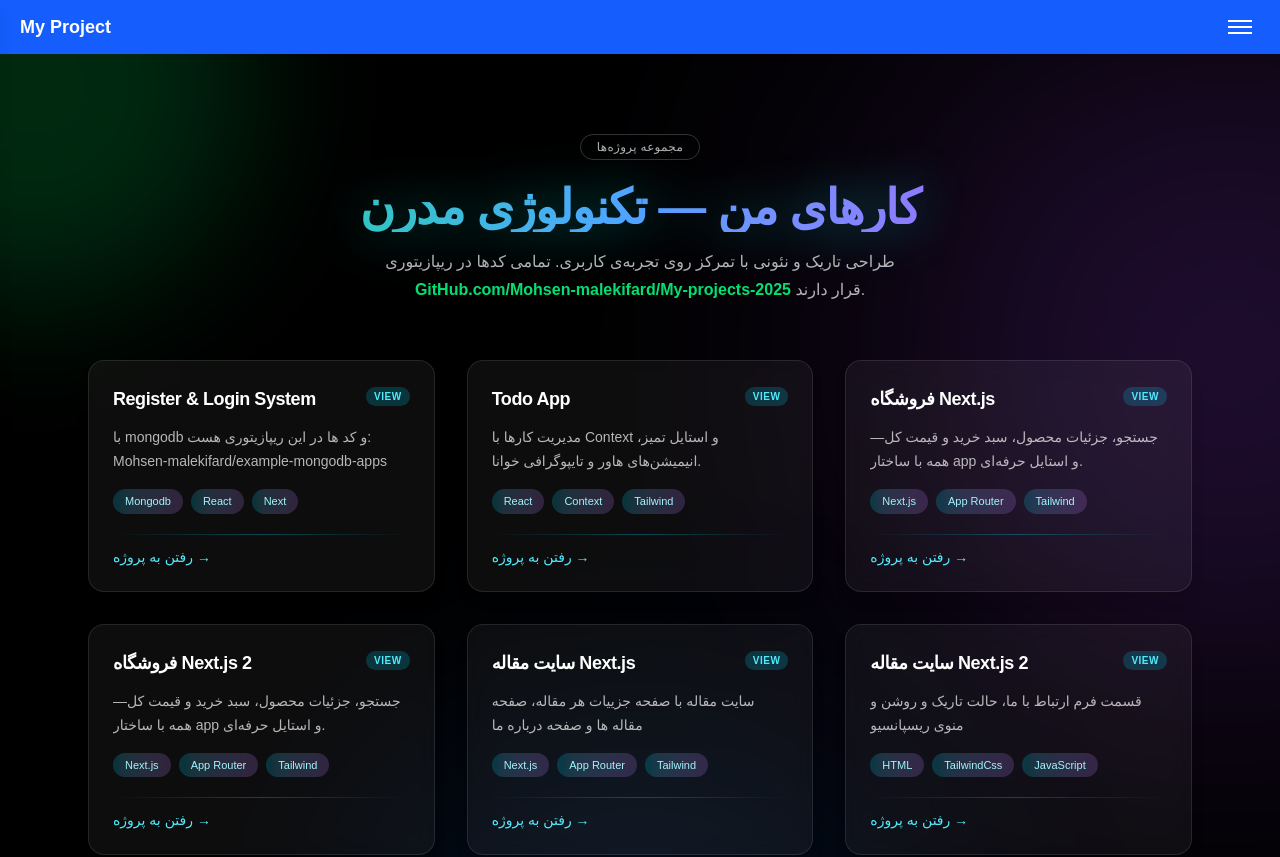
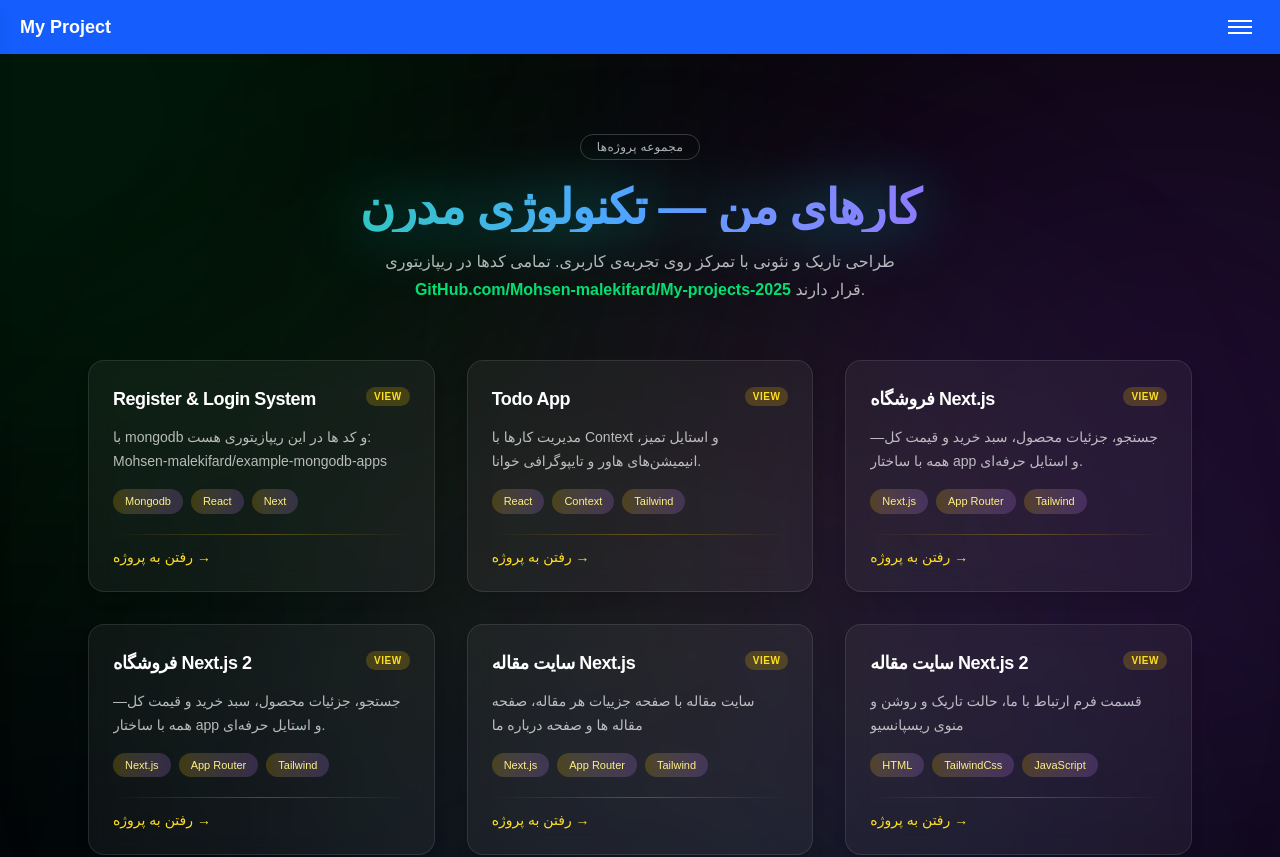
Before and after one commit to Mohsen-malekifard/My-Projects-2025, a Next.js app in the folder my-ap/: page / in a window 1280 px wide. Shown: the top 857 px of the page. Built offline with nearby package versions, Linux system fonts and the light colour scheme.

Commit message:
Update page.js

```diff
--- a/my-ap/app/page.js
+++ b/my-ap/app/page.js
@@ -44,9 +44,11 @@ export default function Home() {
   return (
     <main className="relative min-h-[calc(100vh-4rem)] overflow-hidden bg-black text-white">
       {/* پرتوهای نور انیمیشنی */}
-      <div className="pointer-events-none absolute -top-40 -left-40 h-96 w-96 rounded-full bg-green-500/30 blur-3xl animate-pulse-slow" />
-      <div className="pointer-events-none absolute top-20 right-[-200px] h-[500px] w-[500px] rounded-full bg-purple-500/30 blur-[160px] animate-float" />
-      <div className="pointer-events-none absolute bottom-[-150px] left-1/2 -translate-x-1/2 h-96 w-96 rounded-full bg-blue-500/30 blur-[120px] animate-pulse-slow delay-2000" />
+      <div className="pointer-events-none absolute -top-60 -left-60 h-[600px] w-[600px] rounded-full bg-green-500/25 blur-[180px] animate-pulse-strong" />
+      <div className="pointer-events-none absolute top-40 -right-60 h-[700px] w-[700px] rounded-full bg-purple-500/25 blur-[200px] animate-float-strong" />
+      <div className="pointer-events-none absolute bottom-[-250px] left-1/2 -translate-x-1/2 h-[600px] w-[600px] rounded-full bg-blue-500/25 blur-[180px] animate-pulse-strong delay-2000" />
+      {/* نور زرد وسط */}
+      <div className="pointer-events-none absolute top-1/3 left-1/2 -translate-x-1/2 h-[500px] w-[500px] rounded-full bg-yellow-400/20 blur-[160px] animate-glow" />
 
       <section className="relative mx-auto max-w-6xl px-6 py-20">
         {/* هدر */}
@@ -54,7 +56,7 @@ export default function Home() {
           <span className="inline-block rounded-full border border-white/20 px-4 py-1 text-xs font-medium tracking-wide text-white/70 backdrop-blur-sm">
             مجموعه پروژه‌ها
           </span>
-          <h1 className="mt-6 text-5xl font-extrabold tracking-tight bg-gradient-to-r from-green-400 via-blue-400 to-purple-500 bg-clip-text text-transparent drop-shadow-[0_0_25px_rgba(0,255,255,0.4)]">
+          <h1 className="mt-6 text-5xl font-extrabold tracking-tight bg-gradient-to-r from-green-400 via-blue-400 to-purple-500 bg-clip-text text-transparent drop-shadow-[0_0_30px_rgba(0,255,255,0.5)]">
             کارهای من — تکنولوژی مدرن
           </h1>
           <p className="mt-4 max-w-2xl mx-auto text-base leading-7 text-white/70">
@@ -77,13 +79,13 @@ export default function Home() {
             <li key={p.href}>
               <Link
                 href={p.href}
-                className="group block rounded-2xl border border-white/10 bg-white/5 p-6 shadow-lg backdrop-blur-md transition-all duration-300 hover:-translate-y-1 hover:shadow-[0_0_25px_rgba(0,255,255,0.25)] hover:border-cyan-400/40"
+                className="group block rounded-2xl border border-white/10 bg-white/5 p-6 shadow-lg backdrop-blur-md transition-all duration-300 hover:-translate-y-1 hover:shadow-[0_0_30px_rgba(255,255,0,0.25)] hover:border-yellow-400/40"
               >
                 <div className="flex items-start justify-between">
-                  <h3 className="text-lg font-semibold tracking-tight text-white group-hover:text-cyan-300">
+                  <h3 className="text-lg font-semibold tracking-tight text-white group-hover:text-yellow-300">
                     {p.title}
                   </h3>
-                  <span className="mt-0.5 inline-block rounded-full bg-cyan-400/20 px-2 py-0.5 text-[10px] font-semibold uppercase tracking-wider text-cyan-300">
+                  <span className="mt-0.5 inline-block rounded-full bg-yellow-400/20 px-2 py-0.5 text-[10px] font-semibold uppercase tracking-wider text-yellow-300">
                     View
                   </span>
                 </div>
@@ -94,14 +96,14 @@ export default function Home() {
                   {p.tags.map((t) => (
                     <span
                       key={t}
-                      className="rounded-full bg-gradient-to-r from-cyan-400/20 to-purple-400/20 px-3 py-1 text-[11px] font-medium text-cyan-200"
+                      className="rounded-full bg-gradient-to-r from-yellow-400/20 to-purple-400/20 px-3 py-1 text-[11px] font-medium text-yellow-200"
                     >
                       {t}
                     </span>
                   ))}
                 </div>
-                <div className="mt-5 h-px w-full bg-gradient-to-r from-transparent via-cyan-400/40 to-transparent opacity-75" />
-                <div className="mt-3 text-sm font-medium text-cyan-300 underline-offset-4 group-hover:underline">
+                <div className="mt-5 h-px w-full bg-gradient-to-r from-transparent via-yellow-400/40 to-transparent opacity-75" />
+                <div className="mt-3 text-sm font-medium text-yellow-300 underline-offset-4 group-hover:underline">
                   رفتن به پروژه →
                 </div>
               </Link>
@@ -117,7 +119,7 @@ export default function Home() {
           </div>
           <Link
             href="/"
-            className="rounded-lg border border-white/10 bg-white/5 px-3 py-1.5 font-medium text-white/80 backdrop-blur-sm hover:border-cyan-400/40 hover:text-cyan-300"
+            className="rounded-lg border border-white/10 bg-white/5 px-3 py-1.5 font-medium text-white/80 backdrop-blur-sm hover:border-yellow-400/40 hover:text-yellow-300"
           >
             صفحه اصلی
           </Link>
@@ -126,20 +128,27 @@ export default function Home() {
 
       {/* keyframes */}
       <style jsx global>{`
-        @keyframes float {
+        @keyframes float-strong {
           0% { transform: translateY(0px) scale(1); }
-          50% { transform: translateY(-30px) scale(1.1); }
+          50% { transform: translateY(-120px) scale(1.25); }
           100% { transform: translateY(0px) scale(1); }
         }
-        @keyframes pulse-slow {
-          0%, 100% { opacity: 0.4; transform: scale(1); }
-          50% { opacity: 0.7; transform: scale(1.15); }
+        @keyframes pulse-strong {
+          0%, 100% { opacity: 0.3; transform: scale(1); }
+          50% { opacity: 0.8; transform: scale(1.4); }
         }
-        .animate-float {
-          animation: float 12s ease-in-out infinite;
+        @keyframes glow {
+          0%, 100% { opacity: 0.25; transform: scale(1); }
+          50% { opacity: 0.7; transform: scale(1.3); }
         }
-        .animate-pulse-slow {
-          animation: pulse-slow 10s ease-in-out infinite;
+        .animate-float-strong {
+          animation: float-strong 15s ease-in-out infinite;
+        }
+        .animate-pulse-strong {
+          animation: pulse-strong 12s ease-in-out infinite;
+        }
+        .animate-glow {
+          animation: glow 8s ease-in-out infinite;
         }
       `}</style>
     </main>
```
